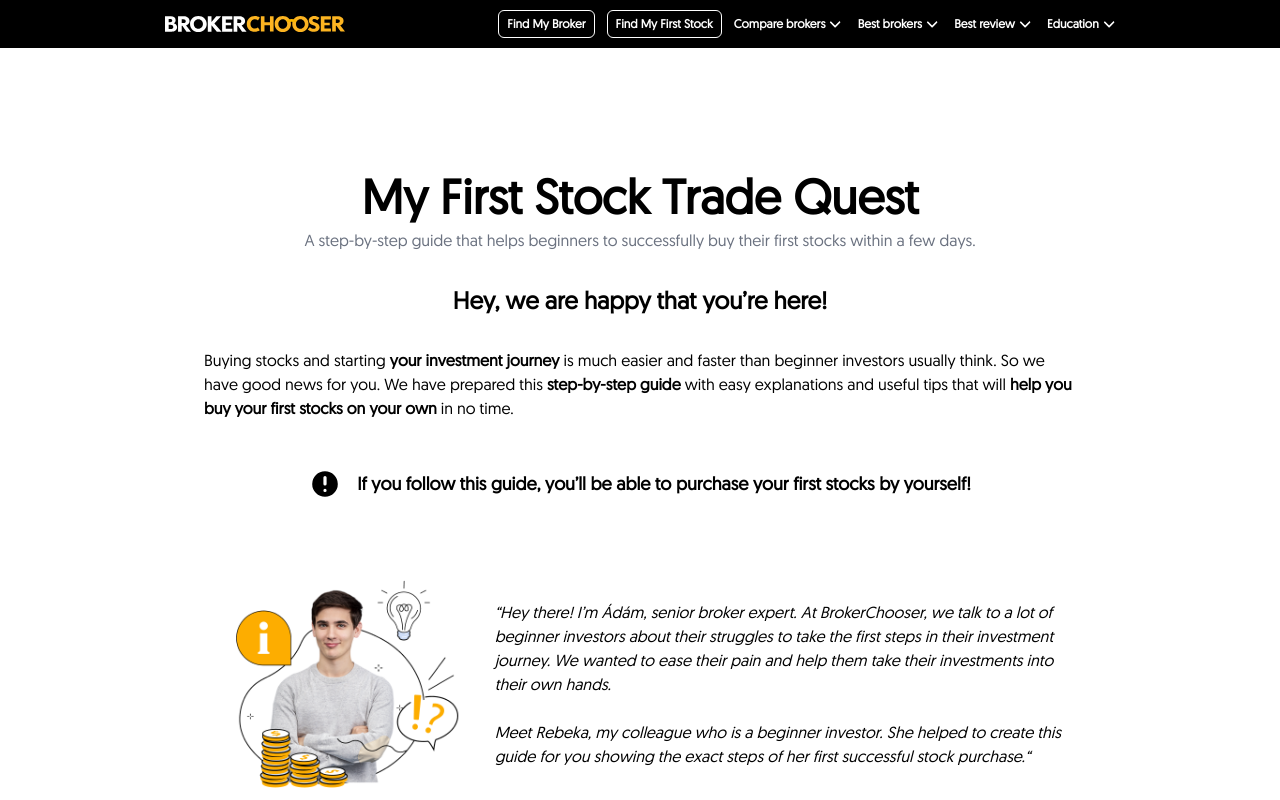
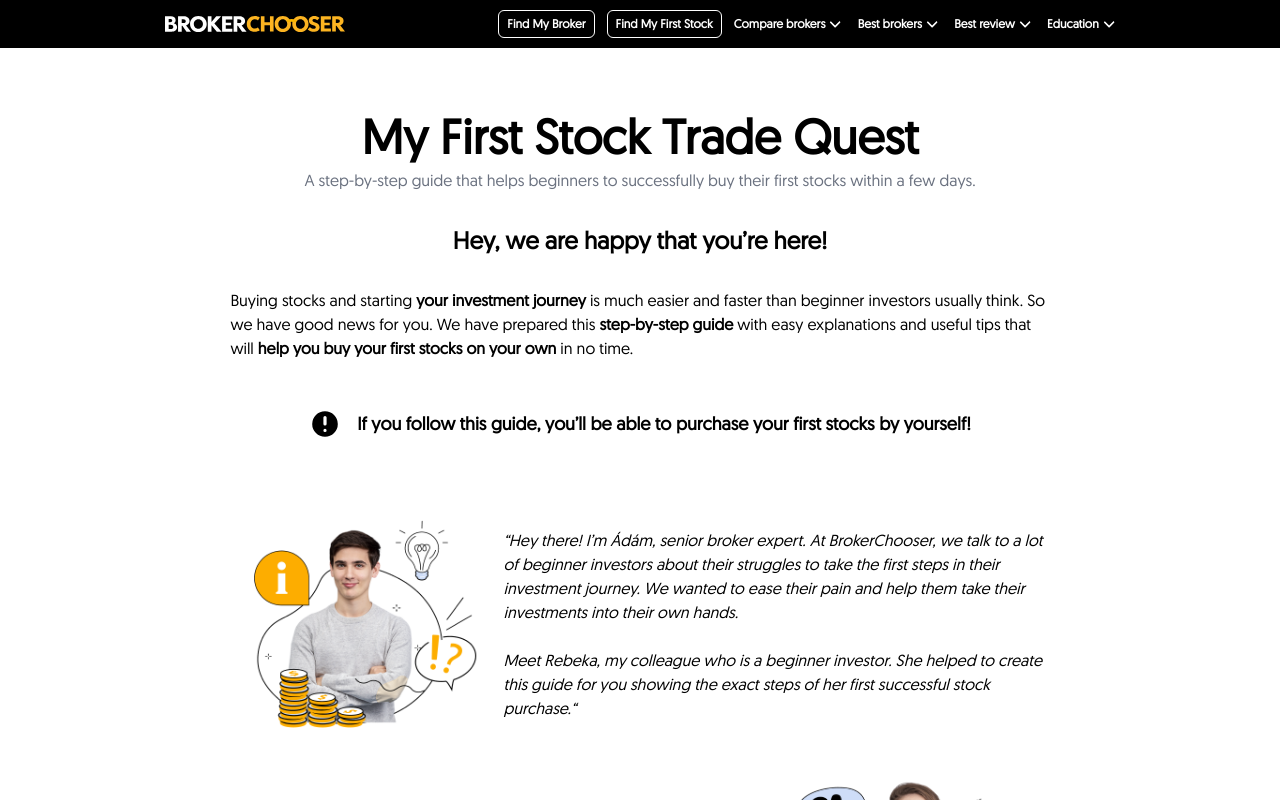
Before and after one commit to innocentdavid/facinorous, a Next.js app: page /my-first-stock-trade-quest in a window 1280 px wide. Shown: the top 800 px of the page. Built offline with nearby package versions, Linux system fonts and the light colour scheme.

Commit message:
Update my-first-stock-trade-quest.js

```diff
--- a/src/pages/my-first-stock-trade-quest.js
+++ b/src/pages/my-first-stock-trade-quest.js
@@ -10,9 +10,9 @@
       </Head>
       <div>
         <NavbarComponent />
-        <div className="w-full" style={{height: "60px"}}></div>
-        <div className="px-[15%]">
-          <div className="w-full overflow-x-hidden bg-secondary-50 flex justify-center px-3 md:py-8 text-sm sm:text-base">
+        {/* <div className="w-full" style={{height: "60px"}}></div> */}
+        <div className="">
+          <div className="w-full overflow-x-hidden bg-secondary-50 flex justify-center px-3 lg:px-[18%] md:py-8 text-sm sm:text-base">
             <div className="flex flex-col items-center pt-8 max-w-col-9">
               <h1 className="text-center font-bold text-4xl lg:text-5xl w-full">
                 My First Stock Trade Quest
```
